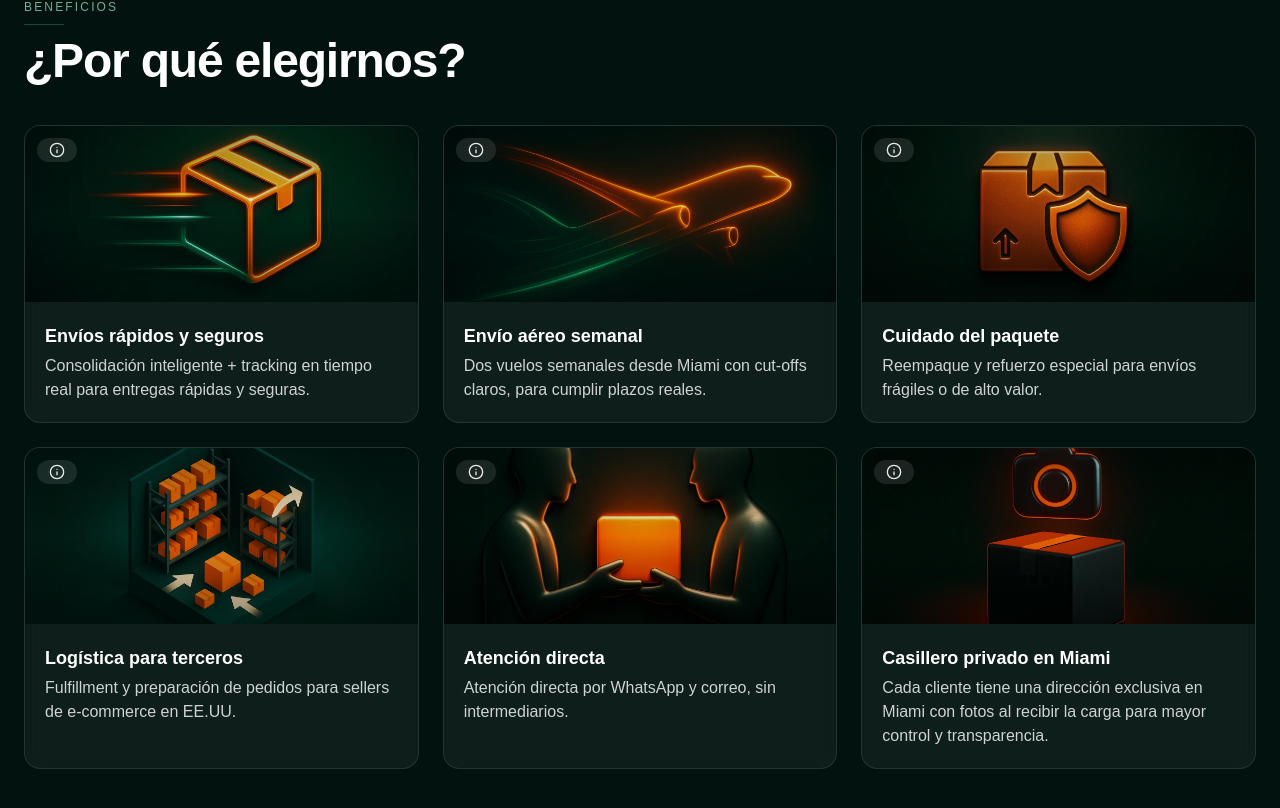
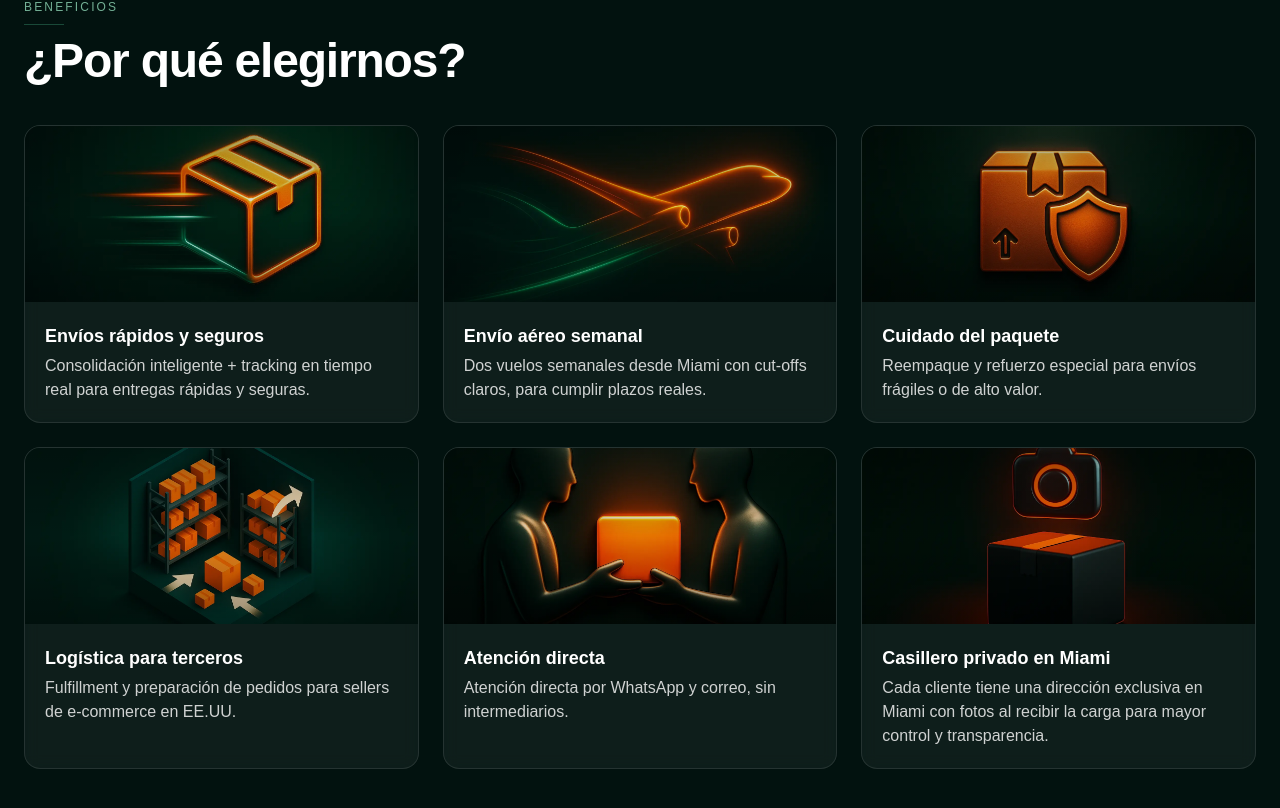
Before and after one commit to devrodri-com/Lem-box-ar, a Next.js app: page / in a window 1280 px wide. Shown: the part 1717-2525 px from the top of the page. Built offline with nearby package versions, Linux system fonts and the light colour scheme.

Commit message:
ui(cards): remove media info icon overlay

```diff
--- a/src/components/InfoCardsGrid.tsx
+++ b/src/components/InfoCardsGrid.tsx
@@ -55,10 +55,6 @@ export default function InfoCardsGrid({
                   priority={i === 0}
                 />
                 <div className="absolute inset-0 bg-gradient-to-b from-black/35 via-black/10 to-black/40" />
-                <div className="absolute left-3 top-3 inline-flex items-center gap-2 rounded-full bg-white/10 px-3 py-1 text-xs text-white/90">
-                  <IconCmp className="size-4" aria-hidden="true" />
-                  <span className="sr-only">{it.title}</span>
-                </div>
               </div>
               <div className="p-5">
                 <h3 className="text-base md:text-lg font-semibold text-white">
```
Also changed, not shown: public/logo.png, public/logo5.png (added).
